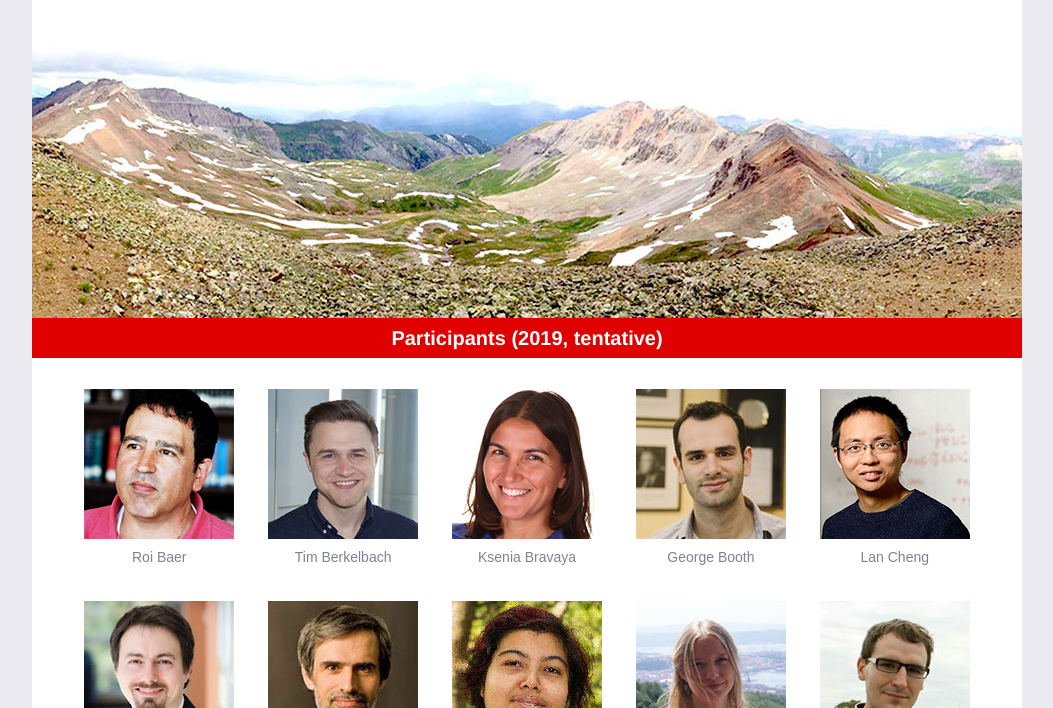
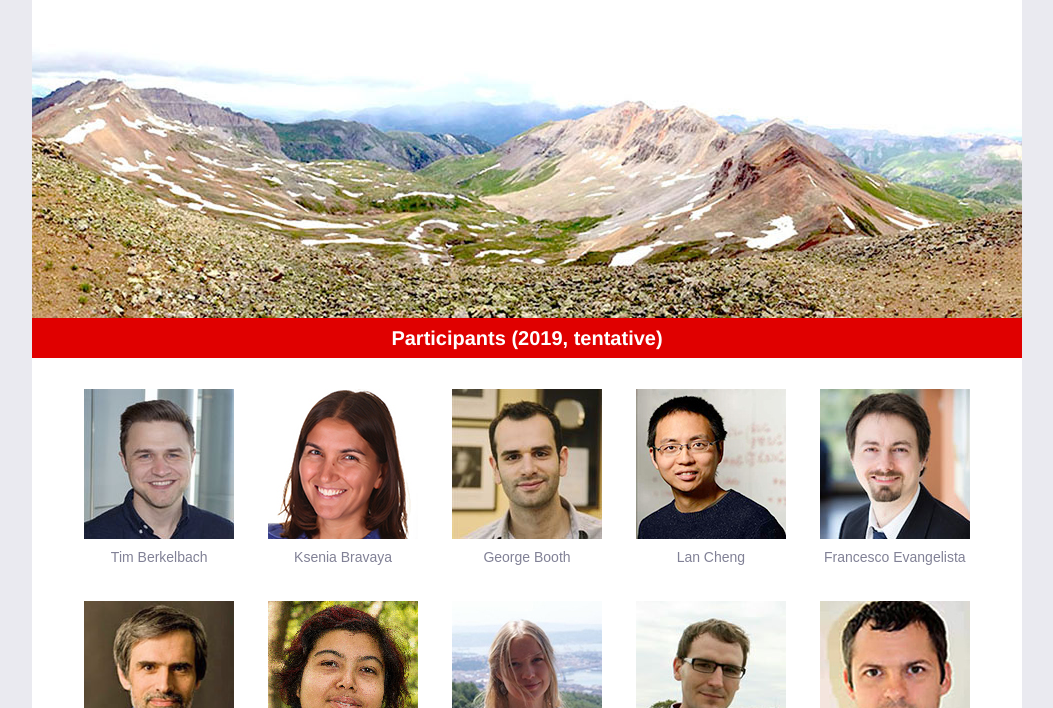
Before and after one commit to shiozaki/NFECweb, a plain HTML site: page people.html in a window 1280 px wide. Shown: the part 92-800 px from the top of the page, without its empty margins (113-1166 px from the left). Drawn offline with Linux system fonts and the light colour scheme.

Commit message:
cancellation

```diff
--- a/people.html
+++ b/people.html
@@ -41,12 +41,13 @@
 <div class="node">
   <h2 style="text-align:center;">Participants (2019, tentative)</h2>
   <div style="text-align:center;">
-    <div class="speaker">
+<!--<div class="speaker">
       <p style="text-align:center;">
         <img alt="Roi Baer" src="./images/baer.png" height="150" style="margin-bottom:10px" /><br />
         <a href="http://www.fh.huji.ac.il/~roib/">Roi Baer</a>
       </p>
     </div>
+-->
 
     <div class="speaker">
       <p style="text-align:center;">
```
